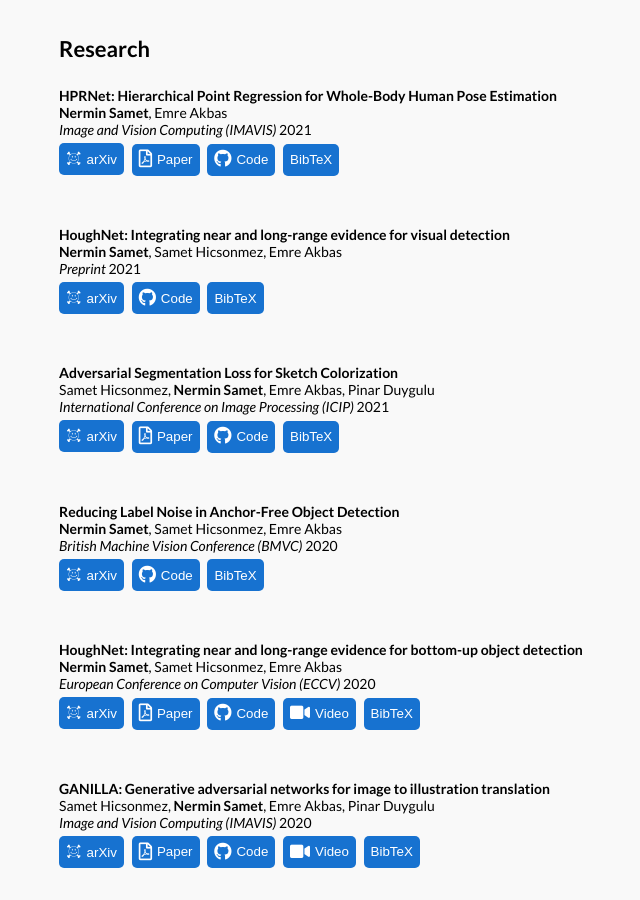
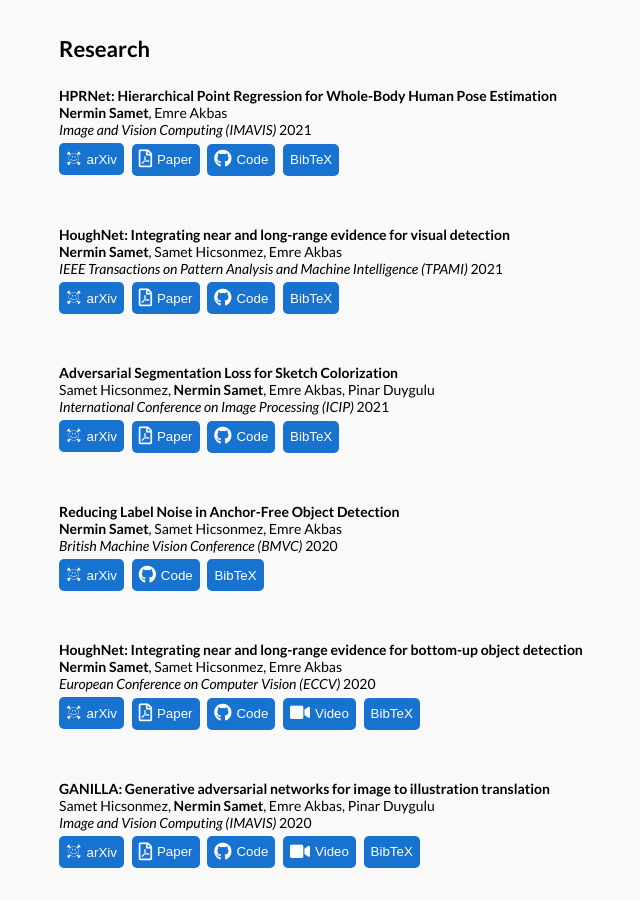
Before and after one commit to nerminsamet/nerminsamet.github.io, a Jekyll site: the page built from _posts/news/2022-08-16-houghnet-tpami.markdown, in a window 1280 px wide and 900 px high, scrolled down 988 px. Shown: the whole window, without its empty margins (106-746 px from the left). Built offline with Jekyll 4.4.1, drawn with Linux system fonts in a browser that asks for light colours; some web fonts are replaced.

Commit message:
Update 2021-04-15-extendedhoughnet.markdown

```diff
--- a/_posts/research/2021-04-15-extendedhoughnet.markdown
+++ b/_posts/research/2021-04-15-extendedhoughnet.markdown
@@ -5,8 +5,9 @@ date:   2021-04-15 20:00:00 +03:00
 categories: research
 author: "Nermin Samet"
 authors: "<strong>Nermin Samet</strong>, Samet Hicsonmez, Emre Akbas"
-venue: "Preprint"
+venue: "IEEE Transactions on Pattern Analysis and Machine Intelligence (TPAMI)"
 arxiv: https://arxiv.org/abs/2104.06773
 code: https://github.com/nerminsamet/houghnet
+paper: https://ieeexplore.ieee.org/document/9864076
 bib: bib/extendedhoughnet.bib
 ---
```
